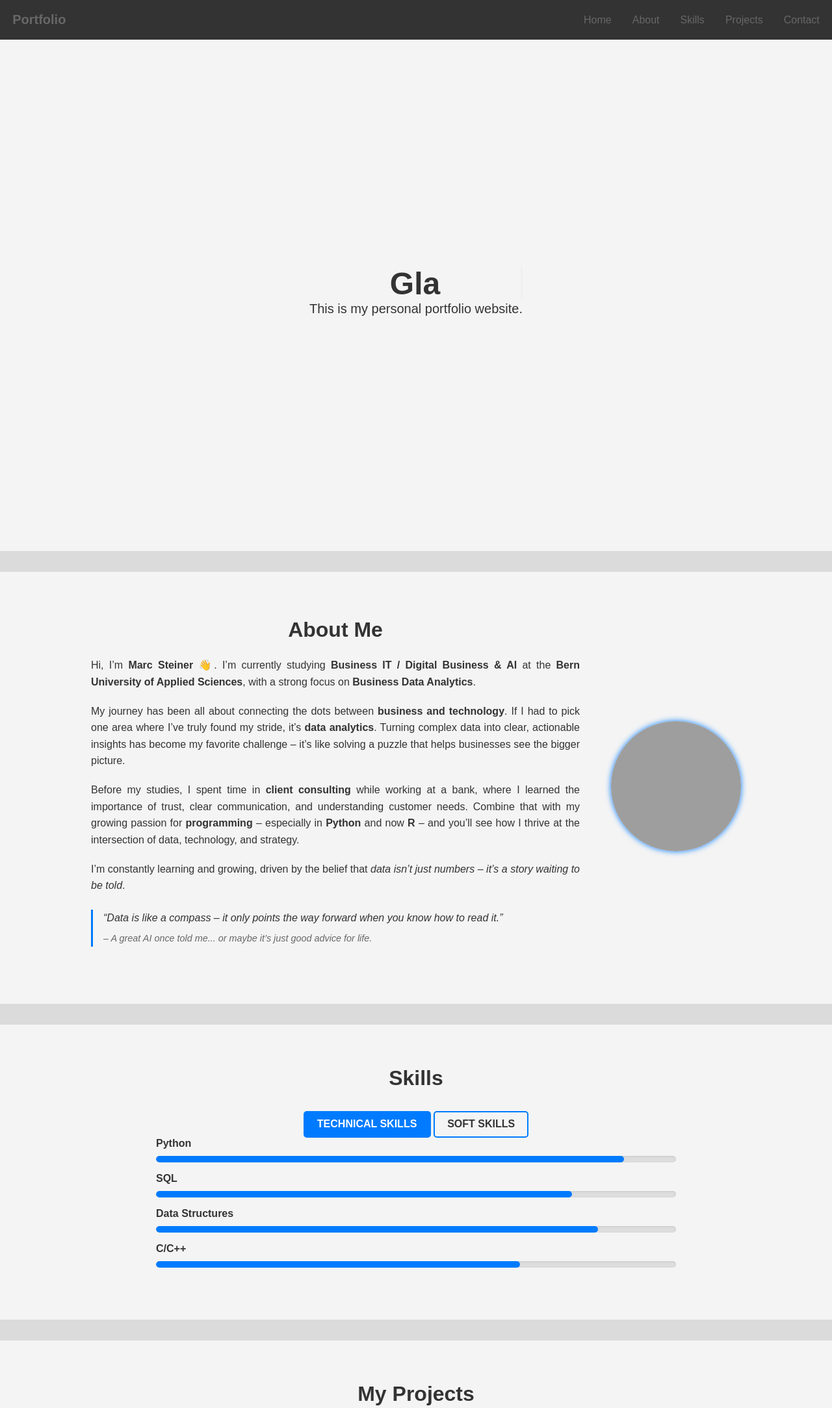
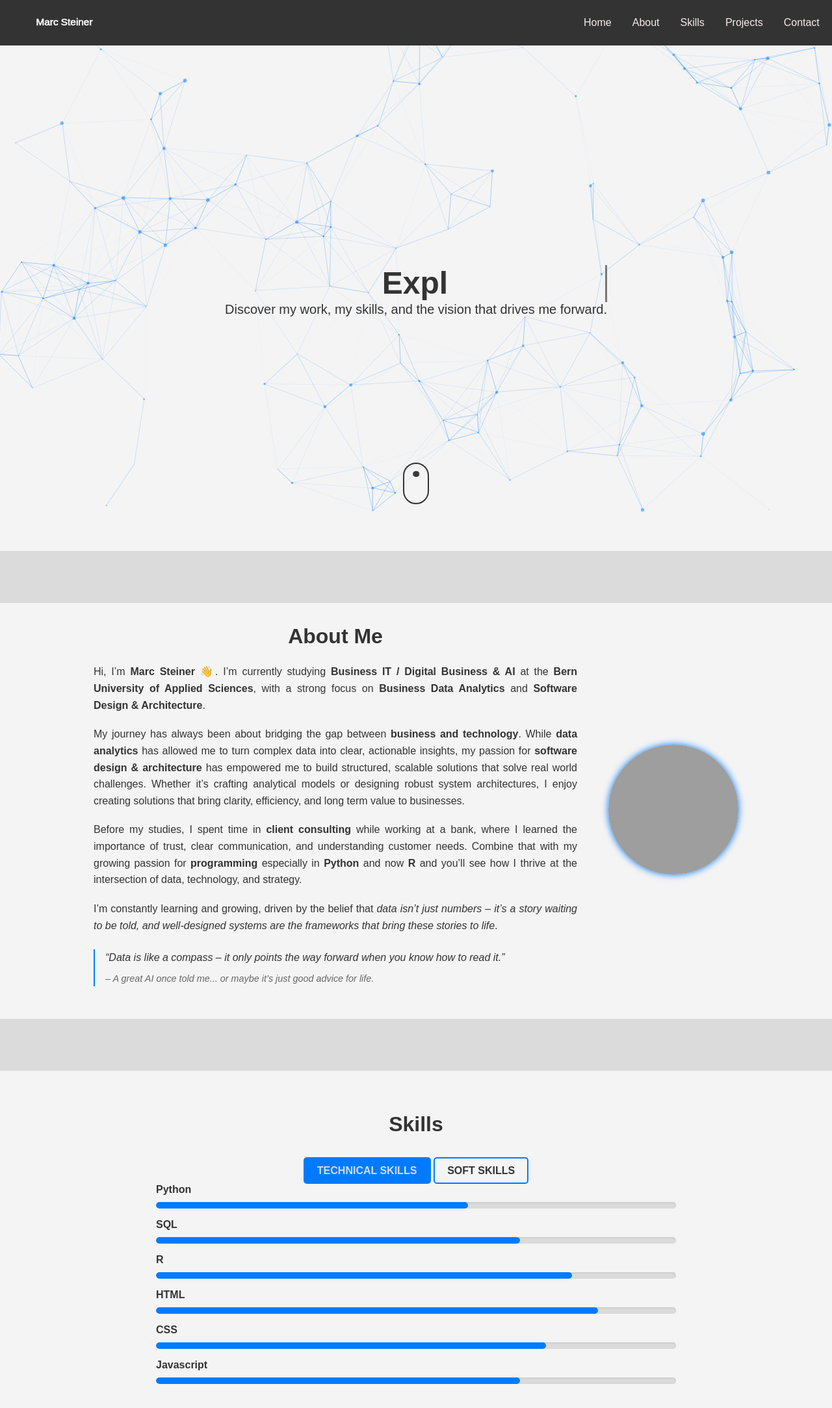
Before and after one commit to Merinques/portfolio-page, a plain HTML site: page index.html in a window 1280 px wide. Shown: the top 2167 px of the page at 65% size. Drawn offline with nearby package versions, Linux system fonts and the light colour scheme; no server answers; grey boxes are pictures that could not be loaded; animation ran at ten frames a second.

Commit message:
feinschliff

```diff
--- a/assests/css/style.css
+++ b/assests/css/style.css
@@ -12,6 +12,7 @@
     --text-color: #686767 ;
     --heading-color: #ffffff;
     --accent-color: #007BFF;
+    --navbartext-color: #f9ecec;
 
     /*===============Font===================*/
     --h1-font-size: 1.5rem;
@@ -26,7 +27,7 @@
 }
 
 /*===============Mediaquerris===================*/
-@media screen and (min-width: 968px) {
+@media screen and (min-width: 390px) {
     :root {
         --h1-font-size: 2.25em;
         --h2-font-size: 1.5rem;
@@ -56,7 +57,7 @@ body{
 }
 
 section {
-    margin-bottom: 2rem;
+    margin-bottom: 5rem;
 }
 
 h1,h2,h3{
@@ -75,6 +76,45 @@ a{
 img{
     max-width: 100%;
     height: auto;
+}
+
+/*=================================Scroll Down animation==================================*/
+.scroll-down {
+    position: absolute;
+    bottom: 1.5rem;
+    left: 50%;
+    transform: translateX(-50%);
+    width: 2.5rem;
+    height: 4rem;
+    border: 0.15rem solid var(--primary-color);
+    border-radius: 1.5rem;
+    display: flex;
+    justify-content: center;
+    align-items: center;
+    animation: bounce 2s infinite;
+}
+
+.scroll-down::before {
+    content: '';
+    width: 0.6rem;
+    height: 0.6rem;
+    position: absolute;
+    top: 0.6rem;
+    left: 50%;
+    transform: translateX(-50%);
+    background-color: #333;
+    border-radius: 50%;
+    opacity: 1;
+    animation: wheel 2s infinite;
+    -webkit-animation: wheel 2s infinite;
+}
+
+/* Keyframes for dot animation */
+@keyframes wheel {
+    to {
+        opacity: 0;
+        top: 3rem;
+    }
 }
 
 /*=================================Nav==================================*/
@@ -98,18 +138,58 @@ img{
 }
 
 .nav-links a {
-    color: var(--text-color);
+    color: var(--navbartext-color);
     text-decoration: none;
     font-size: 1rem;
 }
 
 .nav-links a:hover {
     text-decoration: underline;
+    color: var(--accent-color);
 }
 
+/*=================================Logo Animation==================================*/
 .nav-logo {
-    font-size: 1.25rem;
-    font-weight: bold;
+    width: 10rem;
+    display: flex;
+}
+
+.logo-text {
+    font-size: 3rem;
+    stroke: var(--heading-color);
+    fill: transparent;
+    stroke-width: 2;
+    stroke-dasharray: 500;
+    stroke-dashoffset: 500;
+    animation: draw 4s forwards, fill-in 2s forwards 2s; /* Draw animation first, fill after */
+}
+
+@keyframes draw {
+    0% {
+        stroke-dashoffset: 500;
+    }
+    100% {
+        stroke-dashoffset: 0;
+    }
+}
+
+@keyframes fill-in {
+    0% {
+        fill: transparent;
+    }
+    100% {
+        fill: var(--heading-color);
+    }
+}
+
+/*=================================particles==================================*/
+#particles-js {
+    position: absolute;
+    top: 0;
+    left: 0;
+    width: 100%;
+    height: 100%;
+    z-index: 0;
 }
 
 /*=================================Classes==================================*/
@@ -127,12 +207,14 @@ img{
 .home-content h1 {
     font-size: 3rem;
     color: var(--primary-color);
+    z-index: 2;
 }
 
 .home-content p {
     font-size: 1.25rem;
     color: var(--primary-color);
 }
+
 
 /* ==================About Me Section================= */
 .about-section {
@@ -141,19 +223,20 @@ img{
     display: flex;
     justify-content: center;
     align-items: center;
+    height: 80vh;
 }
 
 .about-container {
     display: flex;
     justify-content: center;
     align-items: center;
-    max-width: 1000px; /* Keeps content centered and clean */
+    max-width: 62rem;
     margin: 0 auto;
-    gap: 3rem; /* Space between text and avatar */
+    gap: 3rem;
 }
 
 .about-content {
-    flex: 1; /* Text takes remaining space */
+    flex: 1;
     text-align: left;
     line-height: 1.6;
     color: var(--primary-color);
@@ -195,7 +278,7 @@ img{
 }
 
 .about-avatar img:hover {
-    transform: scale(1.05); /* Slight hover effect */
+    transform: scale(1.05);
 }
 
 
@@ -223,19 +306,19 @@ img{
     display: flex;
     flex-direction: column;
     gap: 1.5rem;
-    max-width: 800px;
+    max-width: 50rem;
     margin: 0 auto;
 }
 
 .skills-category {
-    width: 45%; /* Jede Kategorie nimmt weniger Platz ein */
-    min-width: 300px;
+    width: 45%;
+    min-width: 18rem;
 }
 
 .skills-category h3 {
     margin-bottom: 1rem;
     font-size: 1.25rem;
-    color: var(--accent-color); /* Blau */
+    color: var(--accent-color);
     border-bottom: 2px solid var(--accent-color);
     display: inline-block;
     padding-bottom: 0.5rem;
@@ -264,7 +347,7 @@ img{
 
 .progress {
     height: 100%;
-    background-color: var(--accent-color); /* Blaue Füllung */
+    background-color: var(--accent-color);
     transition: width 0.5s ease;
     border-radius: 0.25rem;
 }
@@ -273,7 +356,7 @@ img{
     font-style: italic;
     margin: 1.5rem 0;
     padding-left: 1rem;
-    border-left: 3px solid var(--accent-color); /* Blue accent for the quote */
+    border-left: 0.18rem solid var(--accent-color);
     color: var(--primary-color);
 }
 
@@ -284,11 +367,11 @@ img{
     margin-top: 0.5rem;
 }
 
-/* Toggle Buttons */
+/*=============================================Button Skills==================================*/
 .custom-btn {
-    background-color: transparent; /* Background matches website */
-    color: #333; /* Text color: Adjust as per theme */
-    border: 2px solid #007bff; /* Border matches theme primary color */
+    background-color: transparent;
+    color: var(--primary-color);
+    border: 0.125rem solid var(--accent-color);
     padding: 0.6rem 1.2rem;
     font-size: 1rem;
     font-weight: 600;
@@ -302,7 +385,6 @@ img{
     overflow: hidden;
 }
 
-/* Button Hover Effect */
 .custom-btn::before {
     content: "";
     position: absolute;
@@ -310,51 +392,49 @@ img{
     left: 0;
     width: 0;
     height: 100%;
-    background-color: #007bff; /* Hover background color */
+    background-color: var(--accent-color);
     transition: width 0.3s ease-in-out;
     z-index: -1;
 }
 
 .custom-btn:hover::before {
-    width: 100%; /* Background fills from left to right */
+    width: 100%;
 }
 
 .custom-btn:hover {
-    color: #fff; /* Text turns white on hover */
-    border-color: #007bff;
+    color: var(--background-color);
+    border-color: var(--accent-color);
 }
 
-/* Active Button Style */
 .custom-btn.active {
-    background-color: #007bff; /* Solid background for active */
-    color: #fff;
-    border-color: #007bff;
+    background-color: var(--accent-color);
+    color: var(--background-color);
+    border-color: var(--accent-color);
 }
 
-/* Progress Bar Animation */
 .progress-bar {
     background-color: #f0f0f0;
-    border-radius: 10px;
+    border-radius: 0.625rem;
     overflow: hidden;
-    height: 10px;
-    margin: 10px 0;
+    height: 0.625rem;
+    margin: 0.625rem 0;
 }
 
 .progress {
-    background-color: #007bff;
+    background-color: var(--accent-color);
     width: 0;
     height: 100%;
     transition: width 1.5s ease-in-out;
-    border-radius: 10px;
+    border-radius: 0.625rem;
 }
 
-/* Skills Container */
+/* ========================Skills===================== */
 .skills-container {
-    display: none; /* Verstecke standardmäßig alle Skill-Container */
+    display: none;
 }
 
 .skills-container.active {
-    display: block; /* Zeige nur den aktiven Container */
+    display: block;
 }
 
 /* Progress Bars */
@@ -366,16 +446,16 @@ img{
 .progress-bar {
     width: 100%;
     height: 10px;
-    background-color: #ddd;
+    background-color: var(--background-color);
     border-radius: 5px;
     overflow: hidden;
 }
 
 .progress {
     height: 100%;
-    background-color: var(--accent-color, #007BFF);
-    width: 0; /* Initiale Breite */
-    transition: width 2s ease-in-out; /* Animation */
+    background-color: var(--accent-color);
+    width: 0;
+    transition: width 2s ease-in-out;
 }
 
 
@@ -396,6 +476,7 @@ img{
     padding: 4rem 2rem;
     background-color: var(--surface-color);
     text-align: center;
+    min-height: 50vh;
 }
 
 .projects-section h2 {
@@ -419,7 +500,7 @@ img{
     flex: 1 1 calc(33.33% - 2rem);
     max-width: 40rem;
     position: relative;
-    background: var(--surface-color); /* Card Background */
+    background: var(--surface-color);
     border: 4px solid transparent;
     border-radius: 8px;
     padding: 1.5rem;
@@ -463,7 +544,7 @@ img{
     display: inline-block;
     text-decoration: none;
     background-color: var(--accent-color);
-    color: white;
+    color: var(--surface-color);
     padding: 0.5rem 1rem;
     border-radius: 5px;
     font-size: 0.9rem;
@@ -471,7 +552,7 @@ img{
 }
 
 .project-card a:hover {
-    background-color: #0056b3;
+    background-color: var(--accent-color);
 }
 
 
@@ -480,6 +561,7 @@ img{
     padding: 4rem 2rem;
     background-color: var(--surface-color);
     text-align: center;
+    height: 35vh;
 }
 
 .contact-section h2 {
@@ -506,9 +588,9 @@ img{
 }
 
 .contact-icon i {
-    font-size: 3rem; /* Größe der Icons */
+    font-size: 3rem;
     margin-bottom: 0.5rem;
-    color: var(--accent-color); /* Farbe der Icons */
+    color: var(--accent-color);
 }
 
 .contact-icon span {
@@ -533,8 +615,8 @@ footer{
 }
 
 /*=================================Animations==================================*/
-/*Animation schreiben*/
 #typewriter {
+    min-height: 3.6rem;
     font-size: 3rem;
     font-weight: bold;
     white-space: nowrap;
@@ -545,7 +627,7 @@ footer{
 
 @keyframes blink {
     50% {
-        border-color: transparent; /* Blinken */
+        border-color: transparent;
     }
 }
 
@@ -575,34 +657,3 @@ footer{
         box-shadow: 0 0 10px var(--accent-color);
     }
 }
-
-/*=================================Media Queris==================================*/
-@media screen and (max-width: 968px) {
-
-    .nav-links {
-        flex-direction: column;
-        gap: 1rem;
-    }
-
-    /* Text-Zentrierung */
-    .about-section, .skills-section, .projects-section, .contact-section {
-        text-align: center;
-    }
-
-    section {
-        padding: 2rem 1rem; /* Reduziertes Padding */
-    }
-
-    .projects-container {
-        grid-template-columns: 1fr; /* Projekte in einer Spalte */
-    }
-
-    .project-card {
-        max-width: 90%;
-        margin: 0 auto;
-    }
-
-    .about-avatar img {
-        width: 70%; /* Avatar verkleinern */
-    }
-}
--- a/assests/js/main.js
+++ b/assests/js/main.js
@@ -8,12 +8,33 @@ document.querySelectorAll('a[href^="#"]').forEach(anchor => {
     });
 });
 
-
+// particle.js
+document.addEventListener("DOMContentLoaded", () => {
+    particlesJS("particles-js", {
+        particles: {
+            number: { value: 100, density: { enable: true, value_area: 800 } },
+            color: { value: "#007BFF" },
+            shape: { type: "circle" },
+            opacity: { value: 0.5 },
+            size: { value: 3, random: true },
+            line_linked: { enable: true, distance: 150, color: "#007BFF", opacity: 0.5, width: 1 },
+            move: { enable: true, speed: 3 }
+        },
+        interactivity: {
+            events: {
+                onhover: { enable: true, mode: "repulse" },
+                onclick: { enable: true, mode: "push" }
+            }
+        },
+        retina_detect: true
+    });
+});
 
 // Dynamic Text
 document.addEventListener("DOMContentLoaded", () => {
     const textArray = [
         "Welcome to my portfolio!",
+        "Exploring the intersection of business and technology.",
         "Glad to have you here!",
         "Hello and welcome!",
         "Hi, thanks for stopping by!",
@@ -21,9 +42,9 @@ document.addEventListener("DOMContentLoaded", () => {
     ];
 
     const typewriterElement = document.getElementById("typewriter");
-    const typingSpeed = 100; //
-    const eraseSpeed = 50; //
-    const pauseBetweenTexts = 2000; //
+    const typingSpeed = 100;
+    const eraseSpeed = 50;
+    const pauseBetweenTexts = 2000;
 
     let textIndex = 0;
     let charIndex = 0;
@@ -31,23 +52,26 @@ document.addEventListener("DOMContentLoaded", () => {
 
     function typeEffect() {
         const currentText = textArray[textIndex];
+
         if (!isDeleting) {
-            // Tippen
+            // Typing Effect
             typewriterElement.textContent = currentText.slice(0, charIndex++);
             if (charIndex > currentText.length) {
                 isDeleting = true;
-                setTimeout(typeEffect, pauseBetweenTexts);
+                setTimeout(typeEffect, pauseBetweenTexts); // Pause before erasing
             } else {
                 setTimeout(typeEffect, typingSpeed);
             }
         } else {
-            // Löschen
+            // Erasing Effect
             typewriterElement.textContent = currentText.slice(0, charIndex--);
             if (charIndex === 0) {
                 isDeleting = false;
-                textIndex = (textIndex + 1) % textArray.length;
+                textIndex = (textIndex + 1) % textArray.length; // Move to next text
+                setTimeout(typeEffect, 50); // Slight delay to restart typing
+            } else {
+                setTimeout(typeEffect, eraseSpeed);
             }
-            setTimeout(typeEffect, eraseSpeed);
         }
     }
 
@@ -165,34 +189,6 @@ document.addEventListener("DOMContentLoaded", () => {
     fetchGitHubRepos();
 });
 
-// Toggle
-document.addEventListener("DOMContentLoaded", () => {
-    const technicalBtn = document.getElementById("technical-btn");
-    const softBtn = document.getElementById("soft-btn");
-    const technicalSkills = document.getElementById("technical-skills");
-    const softSkills = document.getElementById("soft-skills");
-
-    technicalBtn.addEventListener("click", () => {
-        // Toggle Visibility
-        technicalSkills.classList.remove("hidden");
-        softSkills.classList.add("hidden");
-
-        // Toggle Active Button
-        technicalBtn.classList.add("active");
-        softBtn.classList.remove("active");
-    });
-
-    softBtn.addEventListener("click", () => {
-        // Toggle Visibility
-        softSkills.classList.remove("hidden");
-        technicalSkills.classList.add("hidden");
-
-        // Toggle Active Button
-        softBtn.classList.add("active");
-        technicalBtn.classList.remove("active");
-    });
-});
-
 // AOS Initialization
 // Initialize AOS
 document.addEventListener("DOMContentLoaded", function () {
--- a/index.html
+++ b/index.html
@@ -6,7 +6,7 @@
     <meta name="viewport" content="width=device-width, initial-scale=1.0">
 
     <!--===========================Title===========================-->
-    <title>Portfolio</title>
+    <title>Portfolio Page Marc Steiner</title>
 
     <!--=================================SEO===================================-->
     <meta name="keywords" content="portfolio, web developer, projects, skills">
@@ -20,17 +20,16 @@
     <link rel="icon" type="image/png" sizes="192x192" href="./assets/favicon/favicon-192x192.png">
 
     <!--===========================Icons===============================-->
-    <link
-        rel="stylesheet"
-        href="https://cdnjs.cloudflare.com/ajax/libs/font-awesome/6.0.0/css/all.min.css"
-    />
+    <link rel="stylesheet" href="https://cdnjs.cloudflare.com/ajax/libs/font-awesome/6.0.0/css/all.min.css"/>
 
     <!--======================CSS============================-->
     <link rel="stylesheet" href="./assests/css/style.css">
-    <link rel="stylesheet" href="https://cdnjs.cloudflare.com/ajax/libs/aos/2.3.4/aos.css" />
+    <link rel="stylesheet" href="https://cdnjs.cloudflare.com/ajax/libs/aos/2.3.4/aos.css"/>
 
     <!--======================JS============================-->
     <script src="https://cdnjs.cloudflare.com/ajax/libs/aos/2.3.4/aos.js"></script>
+    <script src="https://cdn.jsdelivr.net/particles.js/2.0.0/particles.min.js"></script>
+
 
 </head>
 
@@ -39,7 +38,14 @@
 
     <!--===================Navigation============================-->
     <nav class="navbar">
-        <div class="nav-logo">Portfolio</div>
+        <div class="nav-logo">
+            <!--==============Animated SVG Logo==============-->
+            <svg class="animated-logo" viewBox="0 0 500 100">
+                <text x="50%" y="50%" dominant-baseline="middle" text-anchor="middle" class="logo-text">
+                    Marc Steiner
+                </text>
+            </svg>
+        </div>
         <ul class="nav-links">
             <li><a href="#home">Home</a></li>
             <li><a href="#about">About</a></li>
@@ -49,14 +55,16 @@
         </ul>
     </nav>
 
-    <!--===================Home Section============================-->
+    <!--=========================Home Section============================-->
     <section id="home" class="home-section">
+        <div id="particles-js"></div>
         <div class="home-content">
             <h1 id="typewriter"></h1>
-            <p>This is my personal portfolio website.</p>
+            <p>Discover my work, my skills, and the vision that drives me forward.</p>
         </div>
     </section>
 
+    <div class="scroll-down"></div>
 
     <!--===========================About section=====================================-->
     <section id="about" class="about-section" data-aos="fade-up">
@@ -67,23 +75,22 @@
                     Hi, I’m <strong>Marc Steiner</strong> 👋.
                     I’m currently studying <strong>Business IT / Digital Business & AI</strong> at the
                     <strong>Bern University of Applied Sciences</strong>, with a strong focus on
-                    <strong>Business Data Analytics</strong>.
+                    <strong>Business Data Analytics</strong> and <strong>Software Design & Architecture</strong>.
                 </p>
                 <p>
-                    My journey has been all about connecting the dots between <strong>business and technology</strong>.
-                    If I had to pick one area where I’ve truly found my stride, it’s <strong>data analytics</strong>.
-                    Turning complex data into clear, actionable insights has become my favorite challenge –
-                    it’s like solving a puzzle that helps businesses see the bigger picture.
+                    My journey has always been about bridging the gap between <strong>business and technology</strong>.
+                    While <strong>data analytics</strong> has allowed me to turn complex data into clear, actionable insights, my passion for <strong>software design & architecture</strong> has empowered me to build structured, scalable solutions that solve real world challenges.
+                    Whether it’s crafting analytical models or designing robust system architectures, I enjoy creating solutions that bring clarity, efficiency, and long term value to businesses.
                 </p>
                 <p>
                     Before my studies, I spent time in <strong>client consulting</strong> while working at a bank, where I
                     learned the importance of trust, clear communication, and understanding customer needs. Combine that
-                    with my growing passion for <strong>programming</strong> – especially in <strong>Python</strong> and now
-                    <strong>R</strong> – and you’ll see how I thrive at the intersection of data, technology, and strategy.
+                    with my growing passion for <strong>programming</strong> especially in <strong>Python</strong> and now
+                    <strong>R</strong> and you’ll see how I thrive at the intersection of data, technology, and strategy.
                 </p>
                 <p>
                     I’m constantly learning and growing, driven by the belief that
-                    <em>data isn’t just numbers – it’s a story waiting to be told</em>.
+                    <em>data isn’t just numbers – it’s a story waiting to be told, and well-designed systems are the frameworks that bring these stories to life</em>.
                 </p>
 
                 <!-- Quote -->
@@ -120,23 +127,35 @@
             <div class="skill-item">
                 <span>Python</span>
                 <div class="progress-bar">
-                    <div class="progress" data-width="90%"></div>
+                    <div class="progress" data-width="60%"></div>
                 </div>
             </div>
             <div class="skill-item">
                 <span>SQL</span>
                 <div class="progress-bar">
+                    <div class="progress" data-width="70%"></div>
+                </div>
+            </div>
+            <div class="skill-item">
+                <span>R</span>
+                <div class="progress-bar">
                     <div class="progress" data-width="80%"></div>
                 </div>
             </div>
             <div class="skill-item">
-                <span>Data Structures</span>
+                <span>HTML</span>
                 <div class="progress-bar">
                     <div class="progress" data-width="85%"></div>
                 </div>
             </div>
             <div class="skill-item">
-                <span>C/C++</span>
+                <span>CSS</span>
+                <div class="progress-bar">
+                    <div class="progress" data-width="75%"></div>
+                </div>
+            </div>
+            <div class="skill-item">
+                <span>Javascript</span>
                 <div class="progress-bar">
                     <div class="progress" data-width="70%"></div>
                 </div>
@@ -146,25 +165,37 @@
         <!-- Soft Skills -->
         <div id="soft-skills" class="skills-container">
             <div class="skill-item">
-                <span>Problem Solving</span>
+                <span>Analytical thinking</span>
+                <div class="progress-bar">
+                    <div class="progress" data-width="85%"></div>
+                </div>
+            </div>
+            <div class="skill-item">
+                <span>Communication</span>
+                <div class="progress-bar">
+                    <div class="progress" data-width="80%"></div>
+                </div>
+            </div>
+            <div class="skill-item">
+                <span>Adaptability</span>
                 <div class="progress-bar">
                     <div class="progress" data-width="90%"></div>
                 </div>
             </div>
             <div class="skill-item">
-                <span>Communication</span>
+                <span>Teamwork</span>
                 <div class="progress-bar">
                     <div class="progress" data-width="85%"></div>
                 </div>
             </div>
             <div class="skill-item">
-                <span>Adaptability</span>
+                <span>Organizational skills</span>
                 <div class="progress-bar">
                     <div class="progress" data-width="80%"></div>
                 </div>
             </div>
             <div class="skill-item">
-                <span>Teamwork</span>
+                <span>Time management</span>
                 <div class="progress-bar">
                     <div class="progress" data-width="75%"></div>
                 </div>
@@ -188,11 +219,11 @@
                 <i class="fab fa-github"></i>
                 <span>GitHub</span>
             </a>
-            <a href="mailto:youremail@example.com" target="_blank" class="contact-icon">
+            <a href="mailto:marc.steiner@students.bfh.ch" target="_blank" class="contact-icon">
                 <i class="fas fa-envelope"></i>
                 <span>Email</span>
             </a>
-            <a href="https://linkedin.com/in/your-profile" target="_blank" class="contact-icon">
+            <a href="https://linkedin.com/in/marc-steiner-b1b9a2339/" target="_blank" class="contact-icon">
                 <i class="fab fa-linkedin"></i>
                 <span>LinkedIn</span>
             </a>
```
